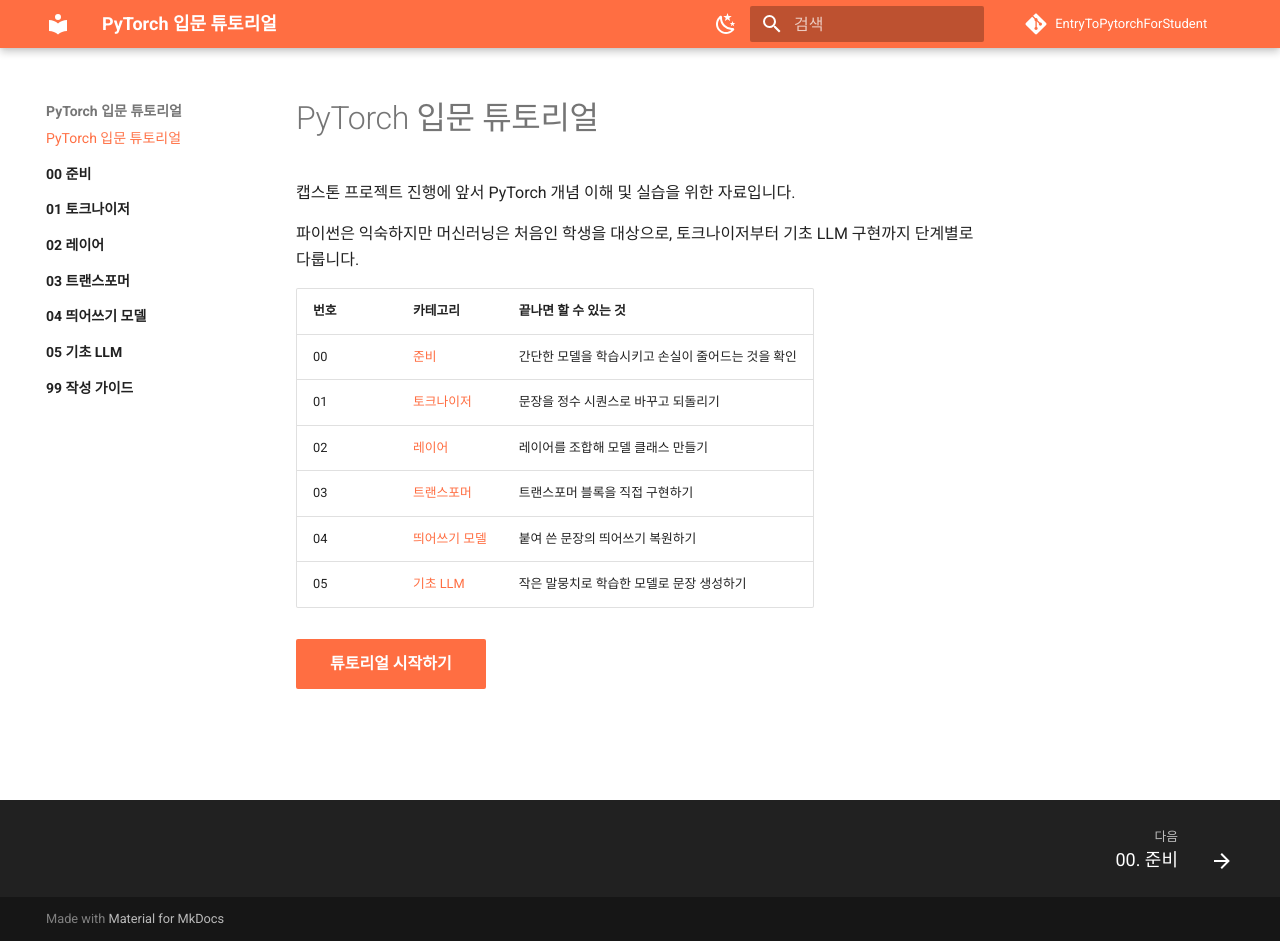
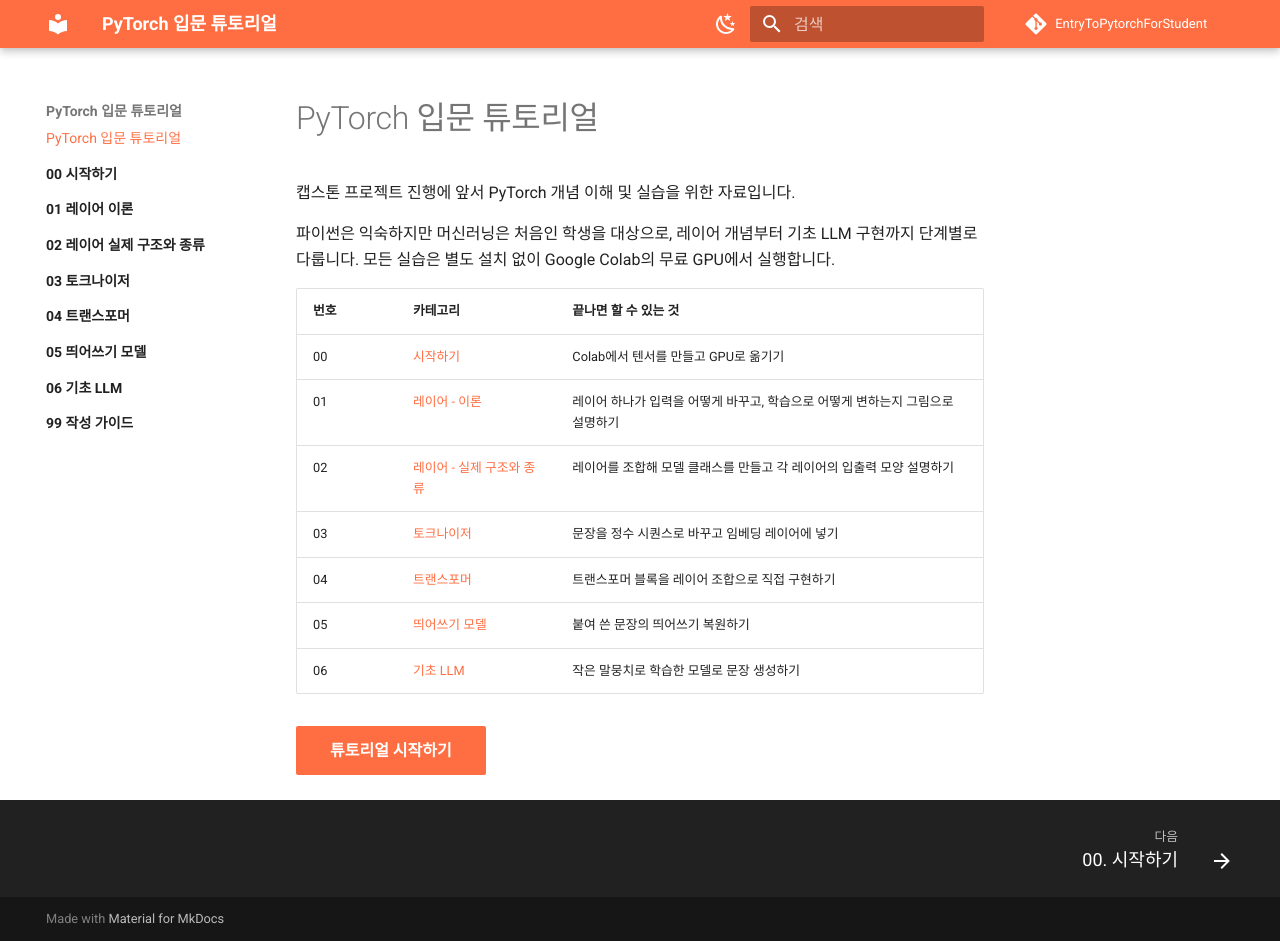
Before and after one commit to alsrjs0725/EntryToPytorchForStudent, an MkDocs documentation site: the page built from docs/index.md, in a window 1280 px wide and 941 px high. Built offline with MkDocs 1.6.1 and Material for MkDocs 9.7.7, drawn with Linux system fonts in a browser that asks for light colours; comment, search, counter and statistics services are not loaded.

Commit message:
Align docs categories with Colab-based curriculum 00-06
Co-Authored-By: Claude Opus 5.5 (1M context) <noreply@anthropic.com>
Claude-Session: https://claude.ai/code/session_014BaSLDztyc3n5tAUitergx

```diff
--- a/docs/index.md
+++ b/docs/index.md
@@ -2,15 +2,16 @@
 
 캡스톤 프로젝트 진행에 앞서 PyTorch 개념 이해 및 실습을 위한 자료입니다.
 
-파이썬은 익숙하지만 머신러닝은 처음인 학생을 대상으로, 토크나이저부터 기초 LLM 구현까지 단계별로 다룹니다.
+파이썬은 익숙하지만 머신러닝은 처음인 학생을 대상으로, 레이어 개념부터 기초 LLM 구현까지 단계별로 다룹니다. 모든 실습은 별도 설치 없이 Google Colab의 무료 GPU에서 실행합니다.
 
 | 번호 | 카테고리 | 끝나면 할 수 있는 것 |
 | --- | --- | --- |
-| 00 | [준비](00-준비/index.md) | 간단한 모델을 학습시키고 손실이 줄어드는 것을 확인 |
-| 01 | [토크나이저](01-토크나이저/index.md) | 문장을 정수 시퀀스로 바꾸고 되돌리기 |
-| 02 | [레이어](02-레이어/index.md) | 레이어를 조합해 모델 클래스 만들기 |
-| 03 | [트랜스포머](03-트랜스포머/index.md) | 트랜스포머 블록을 직접 구현하기 |
-| 04 | [띄어쓰기 모델](04-띄어쓰기-모델/index.md) | 붙여 쓴 문장의 띄어쓰기 복원하기 |
-| 05 | [기초 LLM](05-기초-LLM/index.md) | 작은 말뭉치로 학습한 모델로 문장 생성하기 |
+| 00 | [시작하기](00-시작하기/index.md) | Colab에서 텐서를 만들고 GPU로 옮기기 |
+| 01 | [레이어 - 이론](01-레이어-이론/index.md) | 레이어 하나가 입력을 어떻게 바꾸고, 학습으로 어떻게 변하는지 그림으로 설명하기 |
+| 02 | [레이어 - 실제 구조와 종류](02-레이어-실제-구조와-종류/index.md) | 레이어를 조합해 모델 클래스를 만들고 각 레이어의 입출력 모양 설명하기 |
+| 03 | [토크나이저](03-토크나이저/index.md) | 문장을 정수 시퀀스로 바꾸고 임베딩 레이어에 넣기 |
+| 04 | [트랜스포머](04-트랜스포머/index.md) | 트랜스포머 블록을 레이어 조합으로 직접 구현하기 |
+| 05 | [띄어쓰기 모델](05-띄어쓰기-모델/index.md) | 붙여 쓴 문장의 띄어쓰기 복원하기 |
+| 06 | [기초 LLM](06-기초-LLM/index.md) | 작은 말뭉치로 학습한 모델로 문장 생성하기 |
 
-[튜토리얼 시작하기](00-준비/index.md){ .md-button .md-button--primary }
+[튜토리얼 시작하기](00-시작하기/index.md){ .md-button .md-button--primary }
```
Also changed, not shown: docs/00-시작하기/index.md (added, +8 -0 lines), docs/00-준비/index.md (deleted, +0 -8 lines), docs/01-레이어-이론/index.md (added, +8 -0 lines), docs/02-레이어-실제-구조와-종류/index.md (added, +8 -0 lines), docs/02-레이어/index.md (deleted, +0 -8 lines), docs/03-토크나이저/index.md (renamed from docs/01-토크나이저/index.md, +2 -2 lines), docs/04-트랜스포머/index.md (renamed from docs/03-트랜스포머/index.md, +2 -2 lines), docs/05-띄어쓰기-모델/index.md (renamed from docs/04-띄어쓰기-모델/index.md, +1 -1 lines), docs/06-기초-LLM/index.md (renamed from docs/05-기초-LLM/index.md, +1 -1 lines), docs/99-작성-가이드/index.md (+8 -0 lines).
